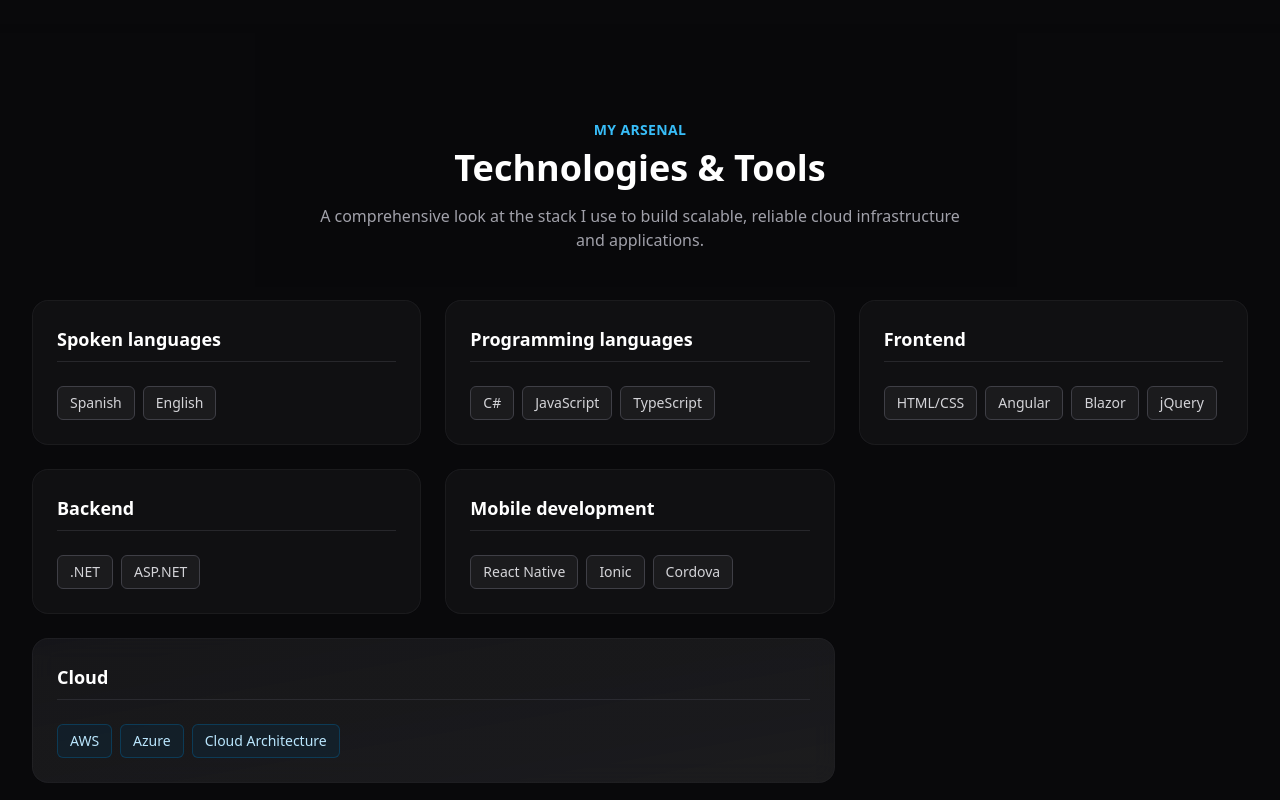
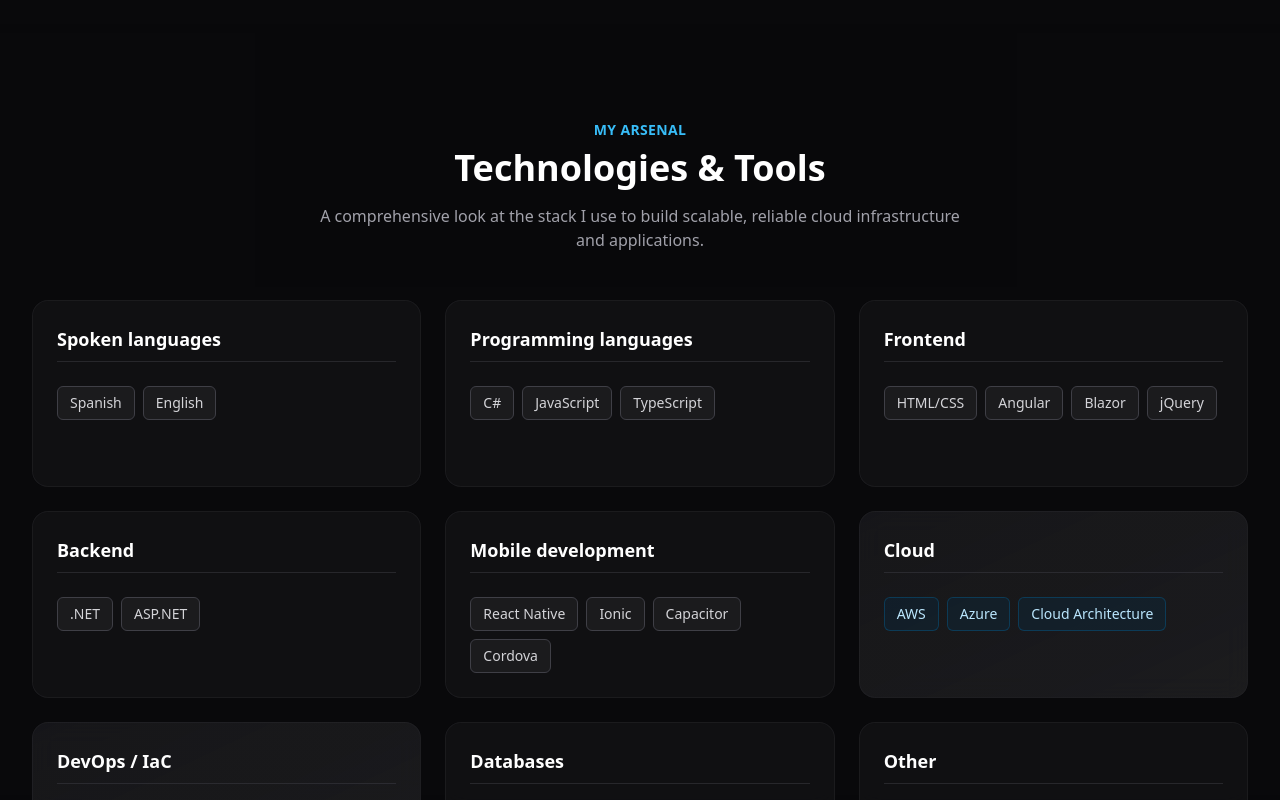
Before and after one commit to r3garciaz/portfolio-nextjs, a Next.js app: page / in a window 1280 px wide. Shown: the part 2000-2800 px from the top of the page. Built offline with nearby package versions, Linux system fonts and the light colour scheme.

Commit message:
feat: Update Hero and Skills sections for improved layout and add new skill 'Capacitor'

```diff
--- a/src/components/Modern/Sections/Hero.tsx
+++ b/src/components/Modern/Sections/Hero.tsx
@@ -16,11 +16,12 @@
             <div className="absolute inset-0 z-0">
                 <Image
                     alt="Cloud Infrastructure Background"
+                    fetchPriority="high"
                     fill
+                    priority
+                    quality={100}
                     src="/hero-bg.webp"
-                    quality={100}
                     className="object-cover object-center"
-                    priority
                 />
                 {/* Heavy Gradient Overlay for Readability */}
                 <div className="absolute inset-0 bg-gradient-to-r from-dark-950/95 via-dark-950/80 to-dark-950/40"></div>
--- a/src/components/Modern/Sections/Skills.tsx
+++ b/src/components/Modern/Sections/Skills.tsx
@@ -20,23 +20,26 @@
                 </div>
 
                 {/* Bento Grid */}
-                <div className="grid grid-cols-1 md:grid-cols-2 lg:grid-cols-3 gap-6 auto-rows-min">
+                <div className="grid grid-cols-1 md:grid-cols-2 lg:grid-cols-3 gap-6 auto-rows-fr grid-flow-dense">
                     {skills.map((group: import('../../../data/dataDef').SkillGroup, index: number) => {
-                        // Dynamic sizing for "Bento" feel - Span 2 cols for key areas like 'Skills' or 'Languages' if needed, or keep uniform.
-                        // For now we will keep uniform but distinct styling.
+                        // Smart Spans for Bento Layout
+                        // "Cloud" and "DevOps" are key, so they get more space.
                         const isMain = group.name === 'Cloud' || group.name === 'DevOps / IaC';
+                        // "Frontend" has many items, give it 2 cols if possible or keep 1 but flexible.
+                        // Let's force Cloud/DevOps to span 2 cols to create visual hierarchy.
 
                         return (
                             <Card
                                 key={index}
                                 className={classNames(
                                     'flex flex-col gap-4',
-                                    { 'lg:col-span-2 bg-gradient-to-br from-dark-900/80 to-dark-800/50': isMain }
+                                    // Use 'md:col-span-2' for main items to break up the grid.
+                                    // 'lg:col-span-2' on a 3-col grid allows a 1-col item to sit next to it.
+                                    { 'md:col-span-1 lg:col-span-1 bg-gradient-to-br from-dark-900/80 to-dark-800/50': isMain }
                                 )}
                             >
                                 <div className="border-b border-dark-700/50 pb-2 mb-2">
                                     <h4 className="text-lg font-bold text-white flex items-center gap-2">
-                                        {/* Optional: Add icon mapping based on group name here later */}
                                         {group.name}
                                     </h4>
                                 </div>
@@ -53,7 +56,6 @@
                                             )}
                                         >
                                             {skill.name}
-                                            {/* Level indicator removed for cleaner look, or can be a tiny dot */}
                                         </div>
                                     ))}
                                 </div>
--- a/src/data/data.tsx
+++ b/src/data/data.tsx
@@ -157,6 +157,7 @@
     skills: [
       { name: 'React Native', level: 6 },
       { name: 'Ionic', level: 8 },
+      { name: 'Capacitor', level: 8 },
       { name: 'Cordova', level: 8 },
     ],
   },
```
